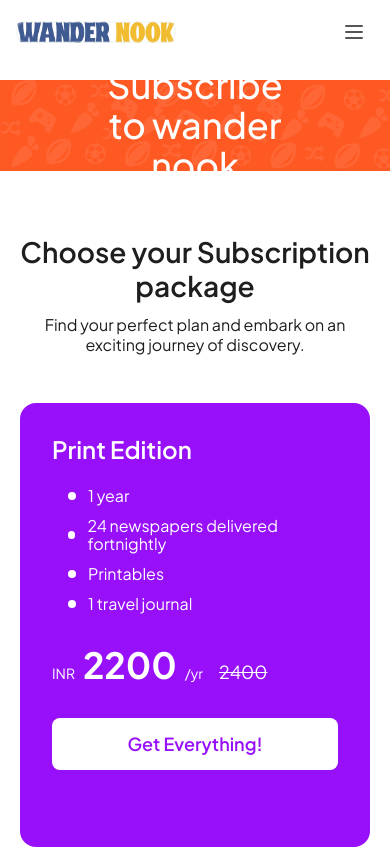
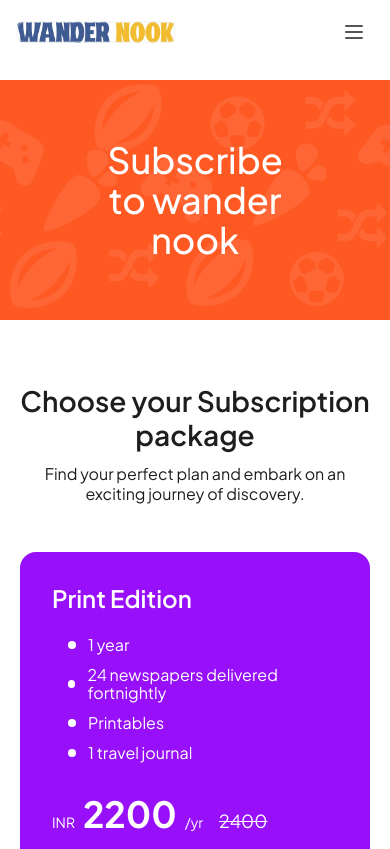
Before and after one commit to s-gajjar/wander-nook, a Next.js app: page /pricing in a window 390 px wide. Shown: the top 849 px of the page. Built offline with nearby package versions, Linux system fonts and the light colour scheme; no server answers.

Commit message:
Fix Banner Height issue on mobile

```diff
--- a/src/components/Banner/index.tsx
+++ b/src/components/Banner/index.tsx
@@ -13,7 +13,7 @@ const Banner = ({ text, imageSrc }: BannerProps) => {
         alt="Banner Image"
         width={2000}
         height={2000}
-        className="w-full h-auto max-h-72 md:max-h-96 object-cover"
+        className="w-full h-[240px] md:h-[335px] object-cover"
       />
       <p className="text-white text-4xl md:text-6xl font-medium absolute top-1/2 left-1/2 -translate-x-1/2 -translate-y-1/2 text-center">
         {text}
```
